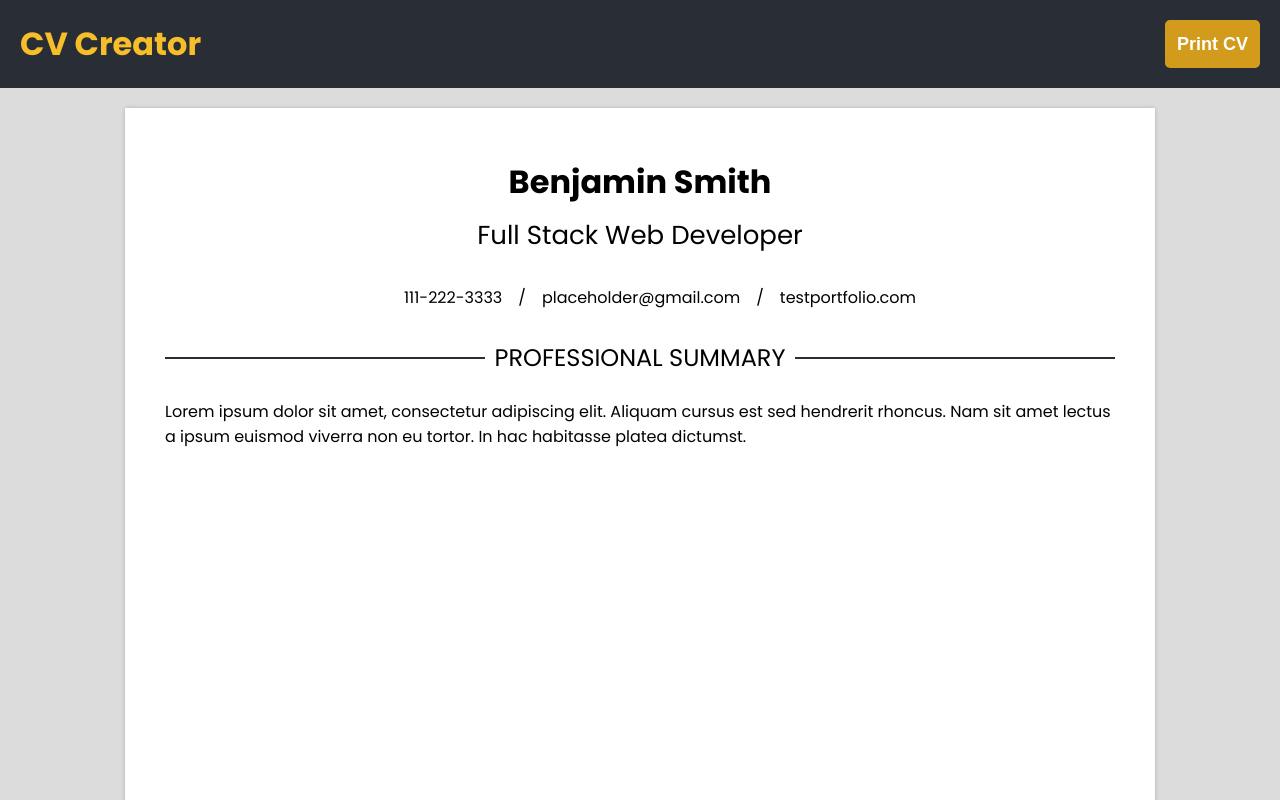
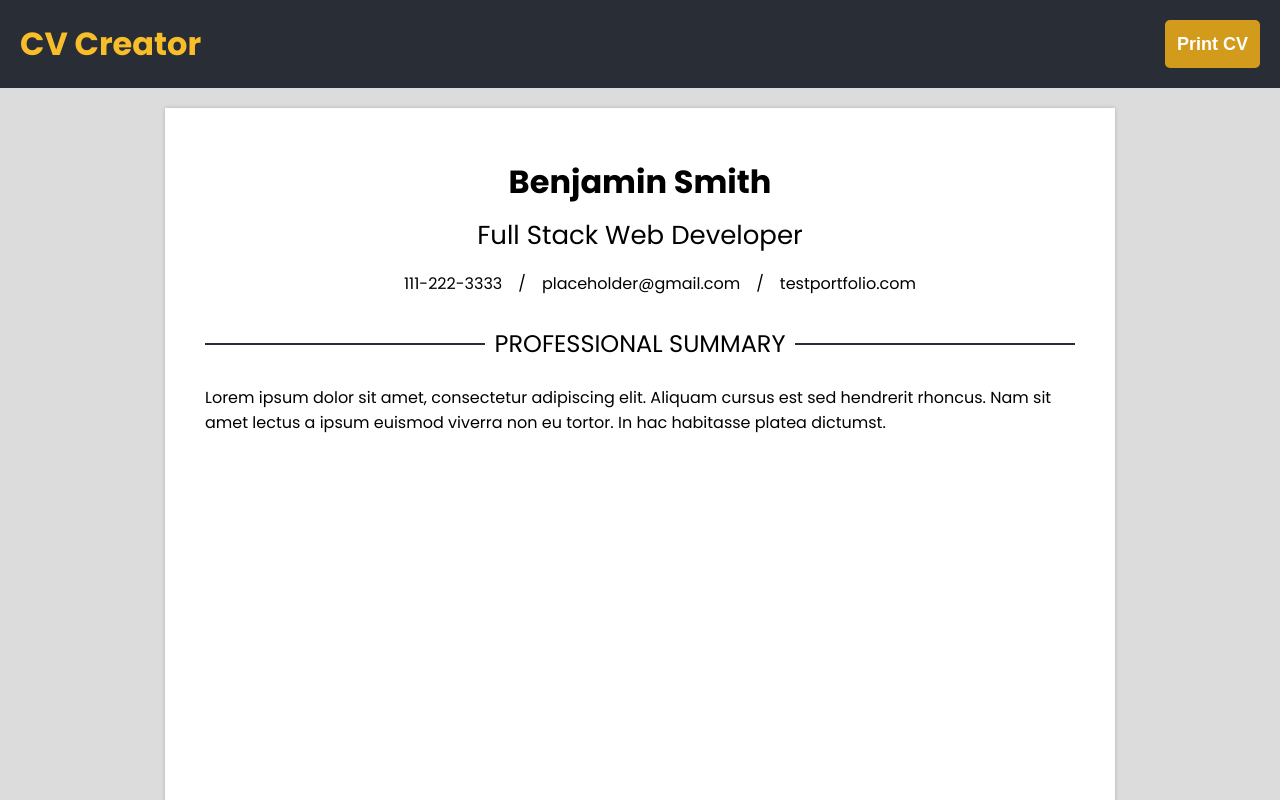
Before and after one commit to bst003/cv-project, a React (Create React App) app: page / in a window 1280 px wide. Shown: the top 800 px of the page. Built offline with nearby package versions, Linux system fonts and the light colour scheme.

Commit message:
Style cv header and forms

```diff
--- a/src/App.jsx
+++ b/src/App.jsx
@@ -4,7 +4,7 @@ import React, { Component } from "react";
 // import uniqid from "uniqid";
 
 import Header from "./components/Header";
-import Resume from "./components/Resume";
+import Cv from "./components/Cv";
 
 class App extends Component {
     constructor() {
@@ -19,7 +19,7 @@ class App extends Component {
         return (
             <div>
                 <Header />
-                <Resume />
+                <Cv />
             </div>
         );
     }
--- a/src/assets/scss/styles.scss
+++ b/src/assets/scss/styles.scss
@@ -19,6 +19,11 @@ body{
     margin: 0px;
     background-color: var(--gray);
     font-family: var(--primary-font);
+
+    *{
+        box-sizing: border-box!important;
+    }
+
 }
 
 .btn{
--- a/src/components/Resume.jsx
+++ b/src/components/Cv.jsx
@@ -1,16 +1,16 @@
 // Contact.jsx
 
-import "./Resume.scss";
+import "./Cv.scss";
 
 import React, { Component } from "react";
 
 import CvHeader from "./CvHeader";
 
-class Resume extends Component {
+class Cv extends Component {
     render() {
         return (
-            <div className="resume-contain">
-                <div className="resume">
+            <div className="cv-contain">
+                <div className="cv">
                     <CvHeader />
                 </div>
             </div>
@@ -18,4 +18,4 @@ class Resume extends Component {
     }
 }
 
-export default Resume;
+export default Cv;
--- a/src/components/Resume.scss
+++ b/src/components/Cv.scss
@@ -1,9 +1,9 @@
-.resume-contain{
+.cv-contain{
     margin: 20px 0px 0px;
     padding: 0px 20px 20px;
 }
 
-.resume{
+.cv{
     margin: 0 auto;
     padding: 50px 40px;
     max-width: 950px;
@@ -62,3 +62,32 @@
     }
 
 }
+
+.cv-form{
+    display: grid;
+    grid-template-columns: repeat(2, 1fr);
+    gap: 8px;
+
+    .input-contain{
+        flex: 40%;
+
+        &.full-width{
+            grid-column: 1/-1;
+        }
+
+        label{
+            display: block;
+            margin: 0px 0px 4px;
+            text-transform: capitalize;
+        }
+
+        input,
+        textarea{
+            display: block;
+            width: 100%;
+            font-family: var(--primary-font);
+        }
+
+    }
+
+}
--- a/src/components/CvHeader.jsx
+++ b/src/components/CvHeader.jsx
@@ -180,9 +180,16 @@ class CvHeader extends Component {
                 });
 
                 contentsInfo = (
-                    <form onSubmit={editing ? this.submitInfo : null}>
+                    <form
+                        className="cv-form"
+                        onSubmit={editing ? this.submitInfo : null}
+                    >
                         {contentsArray}
-                        <button type="submit">Save</button>
+                        <footer className="cv-form__footer">
+                            <button className="btn" type="submit">
+                                Save
+                            </button>
+                        </footer>
                     </form>
                 );
             } else {
--- a/src/components/CvHeader.scss
+++ b/src/components/CvHeader.scss
@@ -12,7 +12,7 @@
     }
 
     &__cm{
-        margin: 30px 0px;
+        margin: 16px 0px 30px;
         list-style-type: none;
         display: flex;
         justify-content: center;
--- a/src/components/FormField.jsx
+++ b/src/components/FormField.jsx
@@ -69,18 +69,15 @@ class FormField extends Component {
             return input;
         };
 
+        let inputContainClasses = "input-contain";
+        if (inputType === "textarea") {
+            inputContainClasses += " full-width";
+        }
+
         return (
-            <div className="input-contain">
+            <div className={inputContainClasses}>
                 <label htmlFor={inputKey}>{inputName}</label>
                 {returnInput()}
-                {/* <input
-                    type={inputType}
-                    name={inputName}
-                    id={inputName}
-                    value={inputValue}
-                    data-uniqid={inputUniqid}
-                    onChange={editing ? this.passInputChange : null}
-                /> */}
             </div>
         );
     }
```
